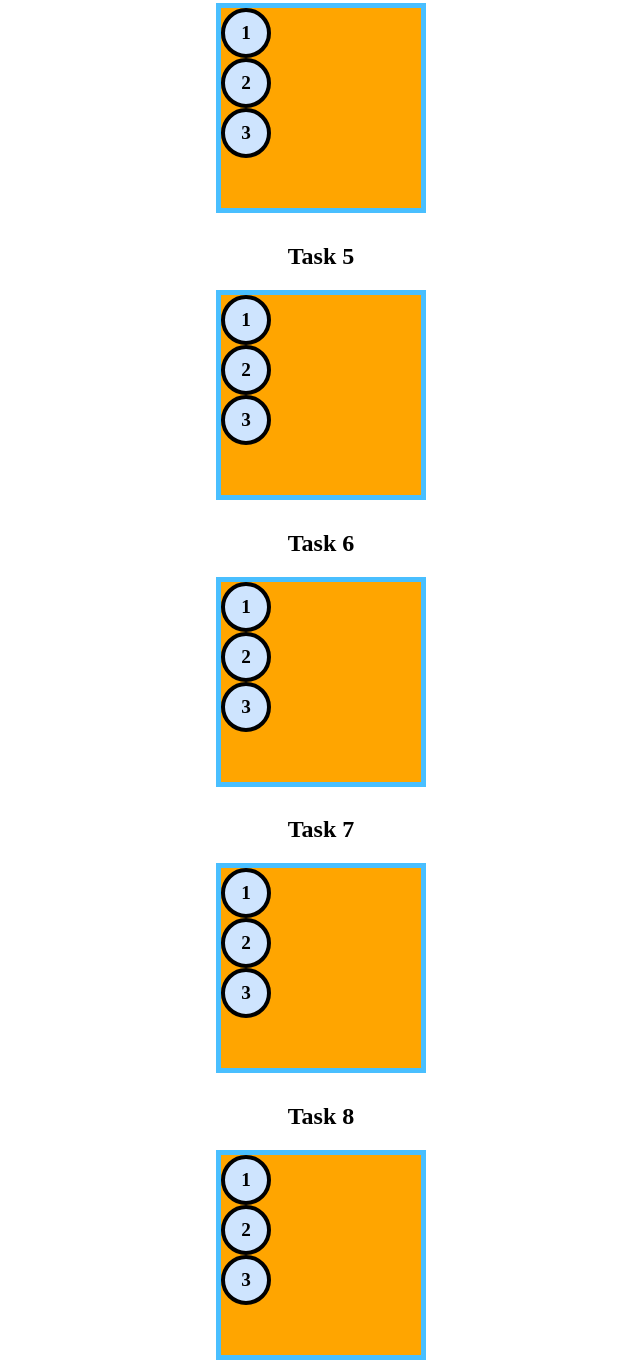
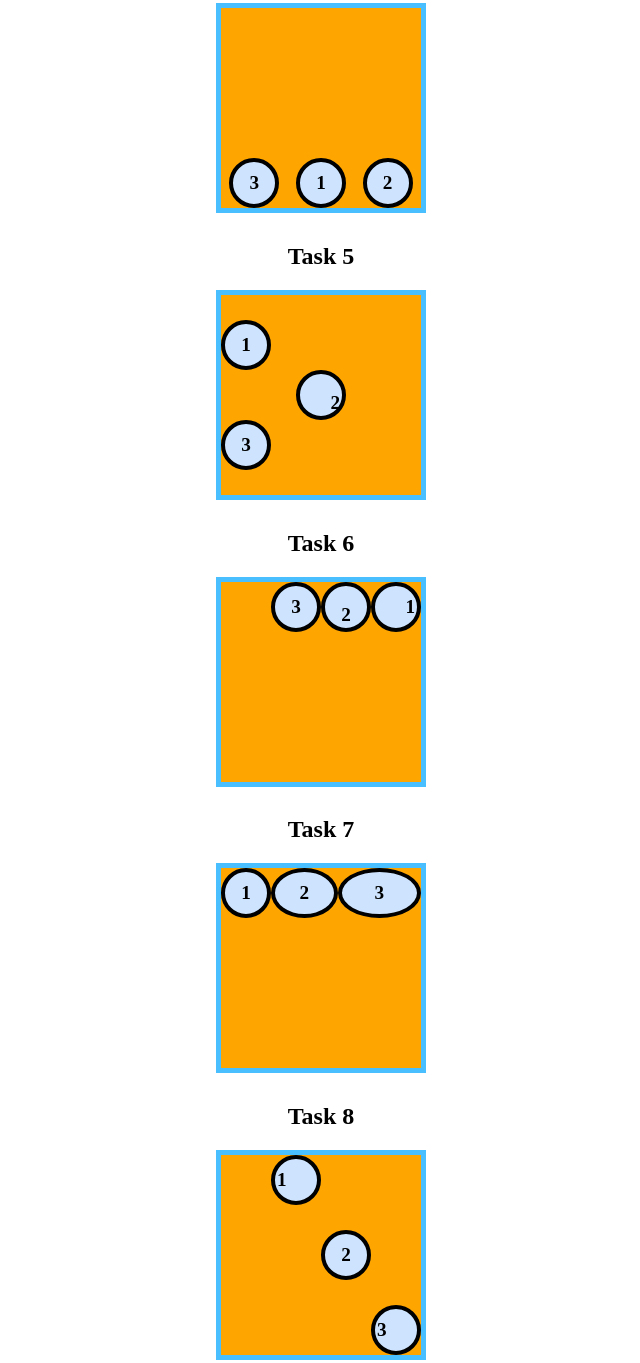
Before and after one commit to bloominstituteoftechnology/module-project-html-and-css-iii-bista91, a plain HTML site: page index.html in a window 1280 px wide. Shown: the part 1230-2593 px from the top of the page, without its empty margins (319-959 px from the left). Drawn offline with Linux system fonts and the light colour scheme.

Commit message:
html and css 3 solution

```diff
--- a/index.html
+++ b/index.html
@@ -55,22 +55,97 @@
     Making changes to the HTML is not allowed! The tasks must be completed using CSS alone.
     */
 
-    /* 👉 Task 1 - [HINT] only the flex container needs to be manipulated */
+    [id^=flexContainer] {
+      display: flex;
+    }
+   /* 👉 Task 1 - [HINT] only the flex container needs to be manipulated */
 
+   #flexContainer1 {
+      justify-content: space-evenly;
+    }
     /* 👉 Task 2 - [HINT] the flex container needs to change direction */
+    #flexContainer2 {
+      flex-direction: column;
+      justify-content: space-between;
+      align-items: center;
+    }
 
     /* 👉 Task 3 - [HINT] the flex direction can be reversed */
-
+    #flexContainer3 {
+      flex-direction: column-reverse;
+      justify-content: flex-end;
+      align-items: flex-end;
+    }
     /* 👉 Task 4 - [HINT] the flex items need a new order */
-
+#flexContainer4 {
+  justify-content: space-around;
+  align-items: flex-end;
+}
+#flexContainer4 .flexItem:nth-child(1) {
+  order: 2;
+}
+#flexContainer4 .flexItem:nth-child(2) {
+  order: 3
+}
+#flexContainer4 .flexItem:nth-child(3){
+  order: 1
+}
     /* 👉 Task 5 - [HINT] research align-self */
+    #flexContainer5 {
+      flex-direction: column;
+      justify-content: center;
+    }
+    #flexContainer5 .flexItem:nth-child(2) {
+  align-self: center;
+  justify-content: flex-end;
+  align-items: flex-end;
+    }
 
     /* 👉 Task 6 - [HINT] flex items can be flex containers */
 
+    #flexContainer6 {
+  flex-direction: row-reverse;
+    }
+#flexContainer6 .flexItem:nth-child(1) {
+justify-content: flex-end;
+}
+#flexContainer6 .flexItem:nth-child(2) {
+  align-items: flex-end;
+}
+#flexContainer6 .flexItem:nth-child(3){
+ align-self: flex-start;
+}
+
     /* 👉 Task 7 - [HINT] research flex-grow */
 
-    /* 👉 Task 8 - [HINT] you got this! */
+#flexContainer7 .flexItem:nth-child(1) {
+flex-grow: 0;
+}
+#flexContainer7 .flexItem:nth-child(2) {
+  flex-grow: 1;
 
+}
+#flexContainer7 .flexItem:nth-child(3){
+  flex-grow: 2;
+
+}
+
+ /* 👉 Task 8 - [HINT] you got this! */
+ #flexContainer8 {
+  justify-content: flex-end;
+ }
+
+  #flexContainer8 .flexItem:nth-child(1) {
+justify-content: space-between;
+}
+#flexContainer8 .flexItem:nth-child(2) {
+  align-self: center;
+
+}
+#flexContainer8 .flexItem:nth-child(3){
+  align-self: flex-end;
+justify-content: flex-start;
+ }
 
     /*
     👉 Part 2 of 2 👈
```
